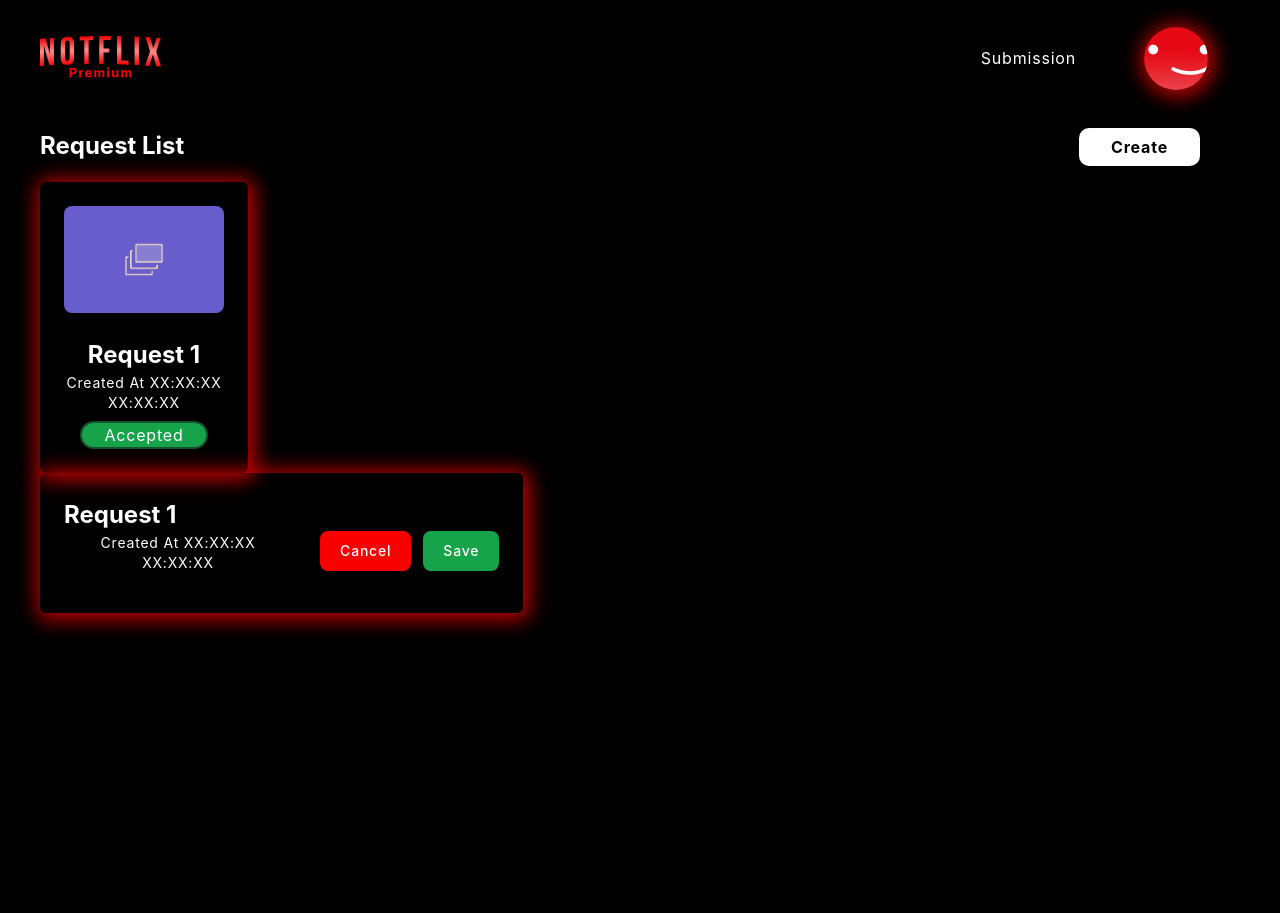
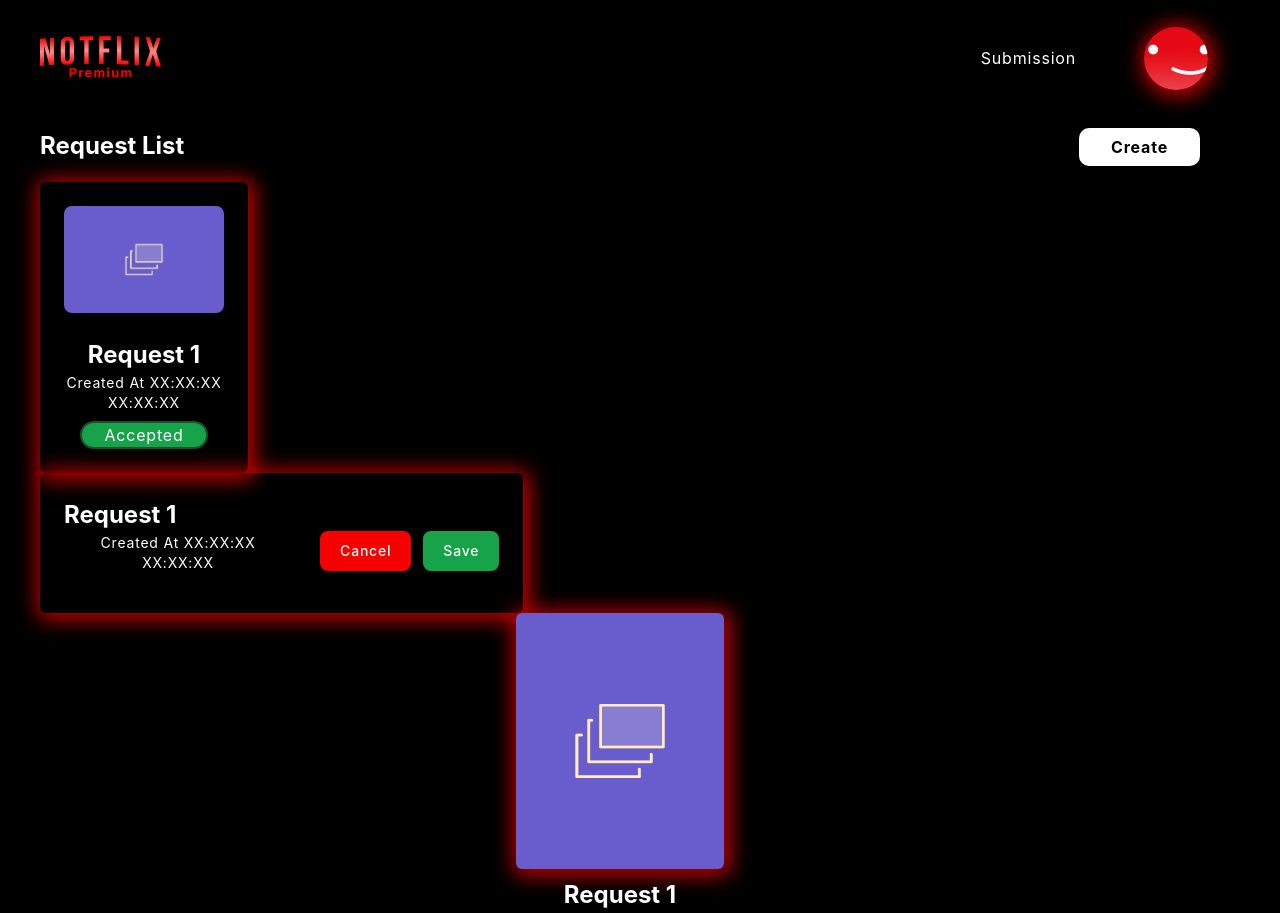
Before and after one commit to dhanikanovlisa/notflix-premium-app, a React (Vite) app: page /submission in a window 1280 px wide. Before the commit the page ends 800 px from the top, so only its background shows below. Built offline with nearby package versions, Linux system fonts and the light colour scheme.

Commit message:
feat(cardMovie): add cardmovie component

```diff
--- /dev/null
+++ b/src/components/cardFilm/CardFilm.tsx
@@ -0,0 +1,21 @@
+interface CardFilmProps {
+    title: string;
+    image?: string;
+  }
+
+  function CardFilm({ title, image }: CardFilmProps) {
+    return (
+      <div className="flex flex-col items-center">
+        <div className="w-52 h-64 red-glow rounded-md overflow-hidden">
+          <img
+            src={image}
+            alt={title}
+            className="w-full h-full object-cover"
+          />
+        </div>
+        <h3 className="mt-2">{title}</h3>
+      </div>
+    );
+  }
+
+  export default CardFilm;
--- a/src/pages/submission/Submission.tsx
+++ b/src/pages/submission/Submission.tsx
@@ -1,6 +1,7 @@
 import Navbar from "../../components/navbar/Navbar";
 import CardApproval from "../../components/cardApproval/CardApproval";
 import CardSubmission from "../../components/cardSubmission/CardSubmission";
+import CardFilm from "../../components/cardFilm/CardFilm";
 
 function Submission() {
   return (
@@ -24,6 +25,10 @@ function Submission() {
             onAccept={() => console.log("Accept")}
             onReject={() => console.log("Reject")}
           />
+          <CardFilm
+          image="/src/assets/placeholder-image.webp"
+          title="Request 1"
+          />
         </div>
       </div>
     </>
```
